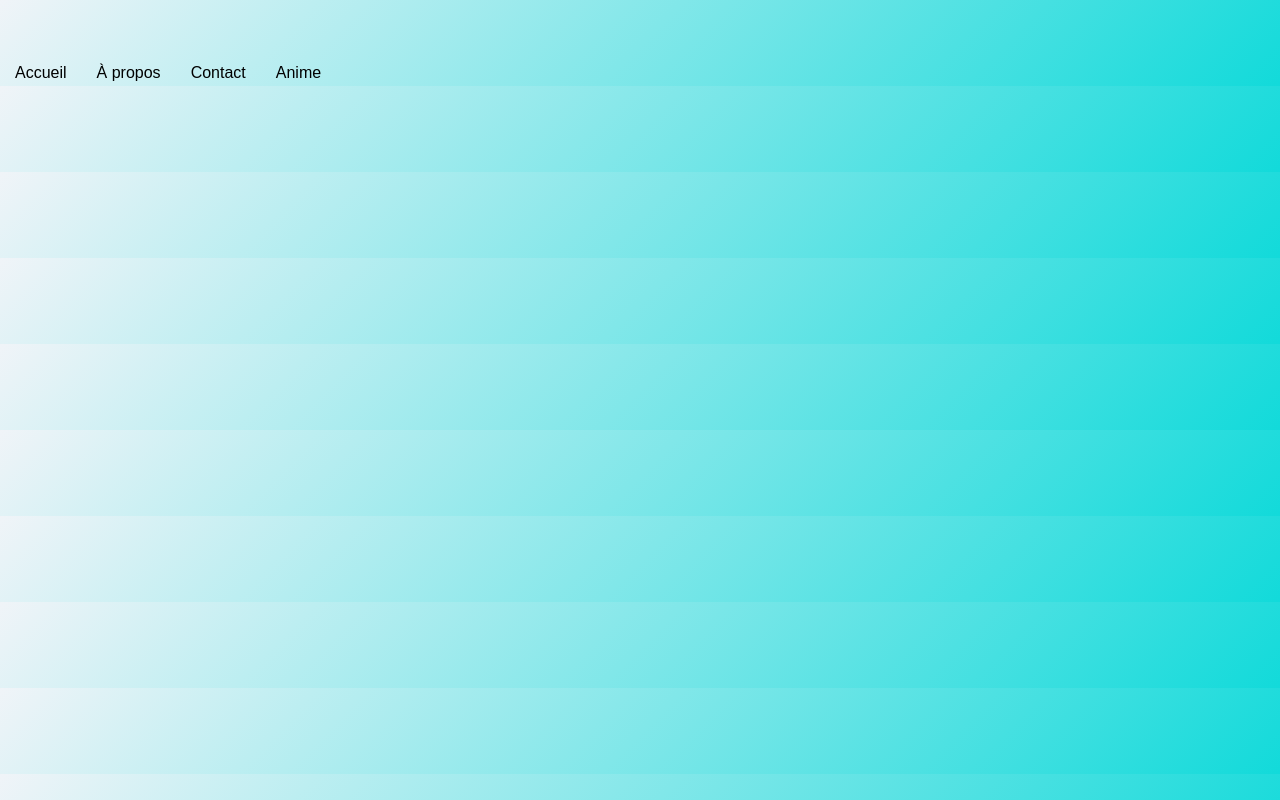
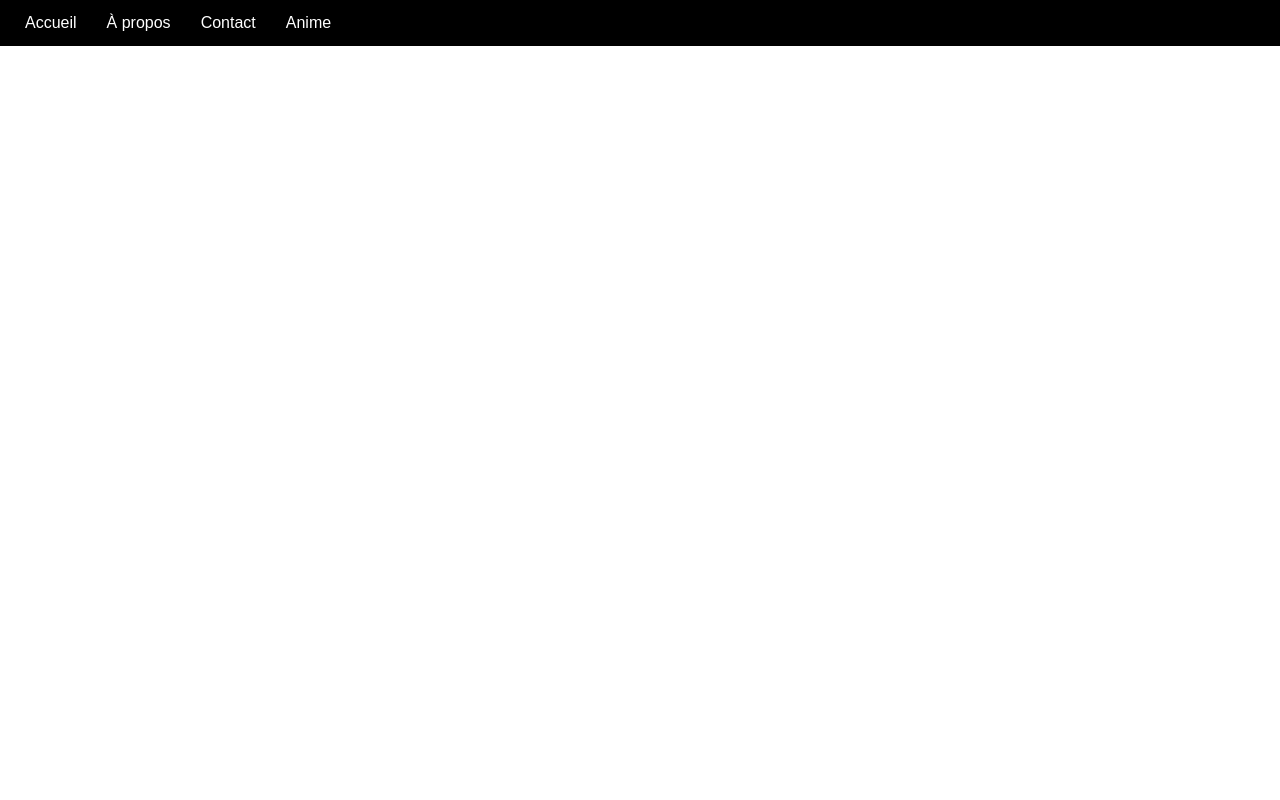
Before and after one commit to Leny3000/Git, a plain HTML site: page Index.html in a window 1280 px wide. Drawn offline with Linux system fonts and the light colour scheme.

```diff
--- a/Index.html
+++ b/Index.html
@@ -15,13 +15,13 @@
 body {
     font-family: 'Arial', sans-serif;
     line-height: 1.6;
-    padding-top: 60px; /* Décale le contenu sous le header fixé */
-    background: linear-gradient(135deg, #f0f4f8, #12dada);
+    padding-top: 0px; /* Décale le contenu sous le header fixé */
+    background: #ffffff;
 }
 
 /* Styles pour le header */
 header {
-    background-color: #3097c0;
+    background-color: #ffffff;
     color: #ffffff;
     padding: 20px 0;
     position: fixed;
@@ -39,6 +39,12 @@ header .container {
 }
 
 /* Styles pour la navigation */
+
+nav {
+    background-color: #000000;
+    padding: 10px;
+}
+
 nav ul {
     display: flex;
     list-style: none;
@@ -50,14 +56,14 @@ nav ul li {
 }
 
 nav ul li a {
-    color: #000000;
+    color: #ffffff;
     text-decoration: none;
     font-size: 1rem;
     transition: color 0.3s ease;
 }
 
 nav ul li a:hover {
-    color: #17afa2;
+    color: #1ac3cf;
 }
 
 /* Style du sous-menu déroulant */
```
